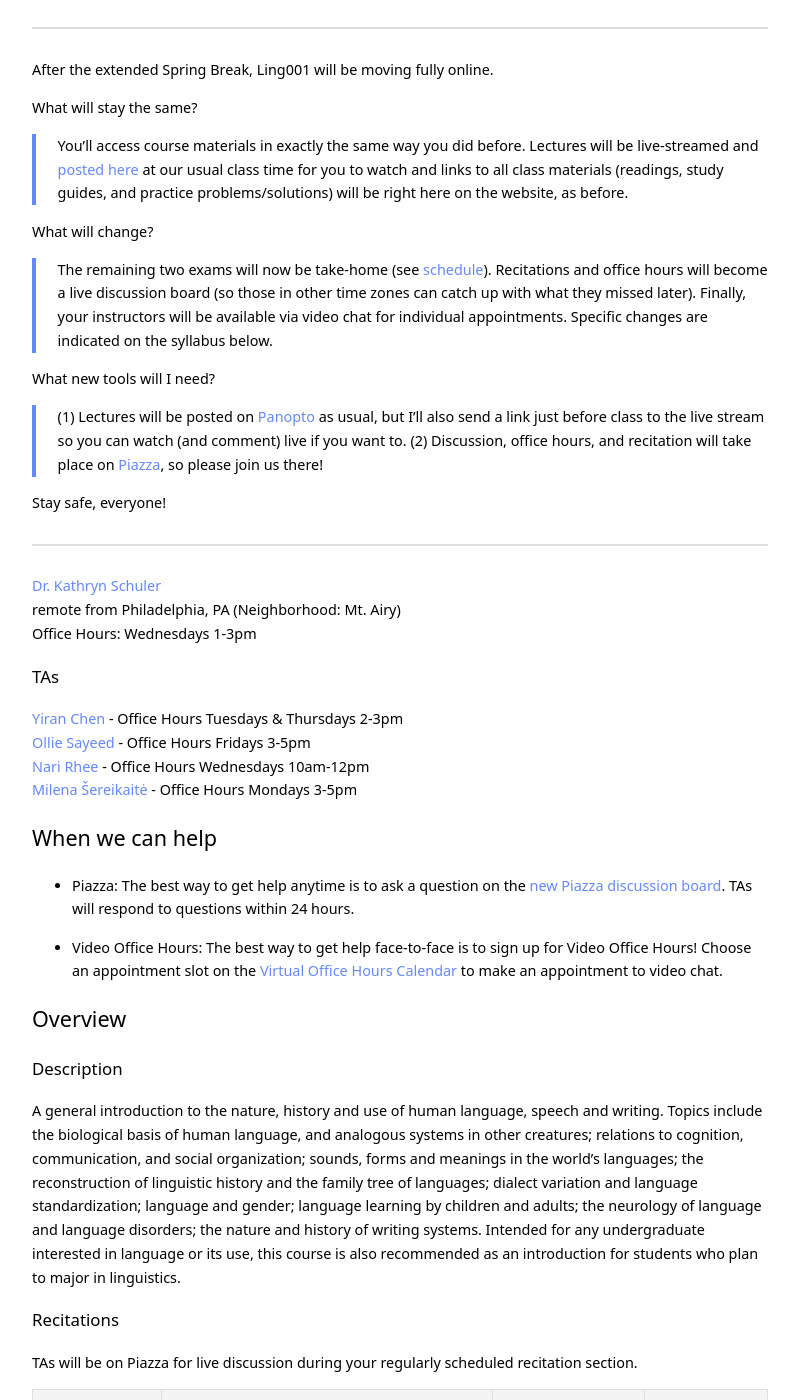
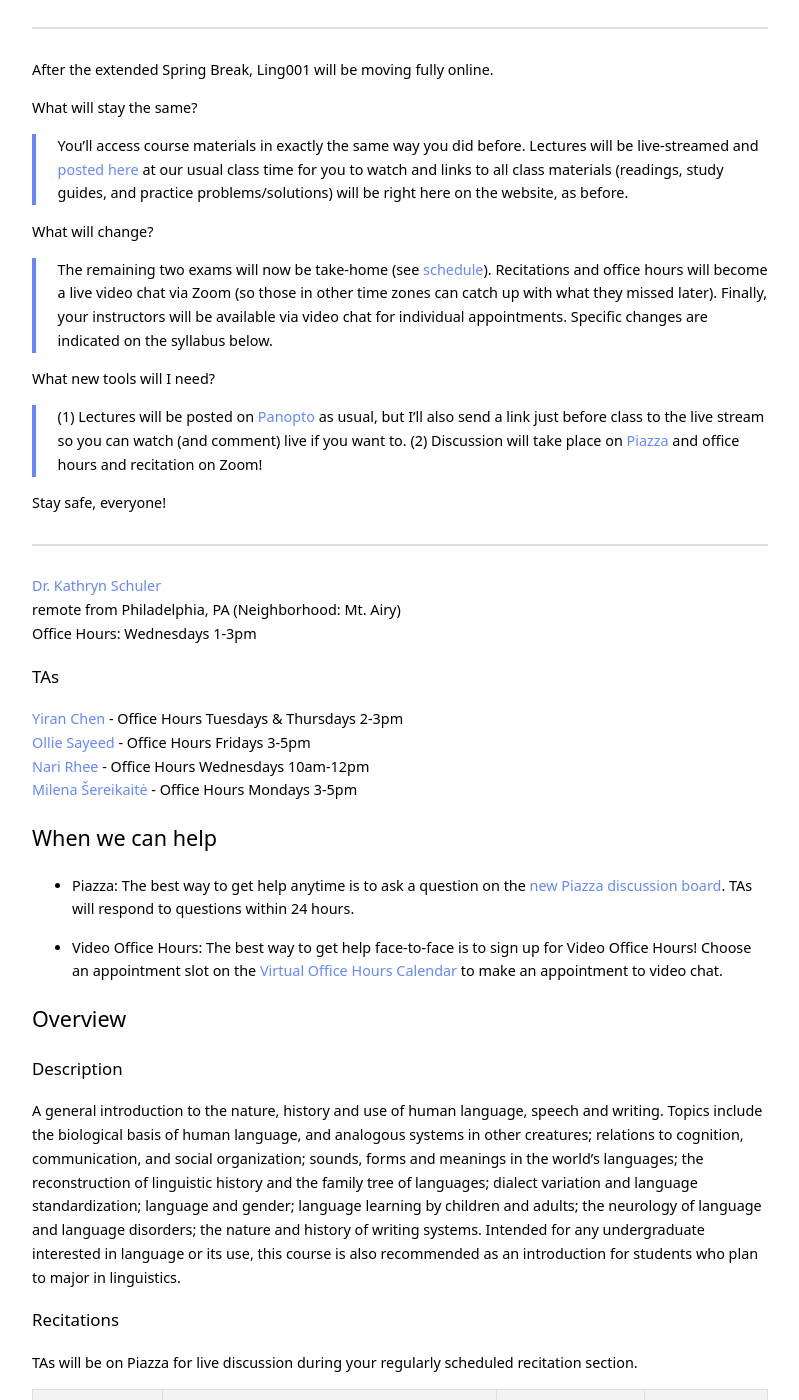
Before and after one commit to kschuler/ling001, a Jekyll site: the page built from index.md, in a window 1280 px wide and 1400 px high, scrolled down 350 px. Shown: the whole window, without its empty margins (240-1039 px from the left). Built offline with Jekyll 4.4.1, drawn with Linux system fonts in a browser that asks for light colours; some of the changed text lies outside the part shown.

Commit message:
Update index.md

```diff
--- a/index.md
+++ b/index.md
@@ -16,11 +16,11 @@ After the extended Spring Break, Ling001 will be moving fully online.
 > You'll access course materials in exactly the same way you did before. Lectures will be live-streamed and [posted here](https://upenn.hosted.panopto.com/Panopto/Pages/Sessions/List.aspx?folderID=99e28b4b-8d65-4ac1-9fe4-ab3c00e43bf5) at our usual class time for you to watch and links to all class materials (readings, study guides, and practice problems/solutions) will be right here on the website, as before.
 
 **What will change?**
-> The remaining two exams will now be take-home (see [schedule](#schedule)). Recitations and office hours will become a live discussion board (so those in other time zones can catch up with what they missed later). Finally, your instructors will be available via video chat for individual appointments. Specific changes are indicated on the syllabus below.
+> The remaining two exams will now be take-home (see [schedule](#schedule)). Recitations and office hours will become a live video chat via Zoom (so those in other time zones can catch up with what they missed later). Finally, your instructors will be available via video chat for individual appointments. Specific changes are indicated on the syllabus below.
 
 **What new tools will I need?**
 > (1) Lectures will be posted on [Panopto](https://upenn.hosted.panopto.com/Panopto/Pages/Sessions/List.aspx?folderID=99e28b4b-8d65-4ac1-9fe4-ab3c00e43bf5) as usual, but I'll also send a link just before class to the live stream so you can watch (and comment) live if you want to.
-> (2) Discussion, office hours, and recitation will take place on [Piazza](https://piazza.com/upenn/spring2020/ling001/home), so please join us there!
+> (2) Discussion will take place on [Piazza](https://piazza.com/upenn/spring2020/ling001/home) and office hours and recitation on Zoom!
 
 **Stay safe, everyone!**
 <hr>
@@ -54,14 +54,14 @@ TAs will be on Piazza for live discussion during your regularly scheduled recita
 
 Section | Time | Location | TA
 --- | --- | ---
-201| Thursdays 9:30-10:30am| on Piazza | Ollie
-202 | Thursdays 10:30-11:30am | on Piazza | Ollie
-203 | Thursdays 9:30-10:30am | on Piazza | Yiran
-204 | Thursdays 10:30-11:30am | on Piazza | Yiran
-205 | Thursdays 9:30-10:30am | on Piazza | Milena
-206 | Thursdays 10:30-11:30am | on Piazza | Milena
-207 | Fridays 11-12pm | on Piazza | Nari
-208 | Fridays 12-1pm | on Piazza | Nari
+201| Thursdays 9:30-10:30am| on Zoom | Ollie
+202 | Thursdays 10:30-11:30am | on Zoom | Ollie
+203 | Thursdays 9:30-10:30am | on Zoom | Yiran
+204 | Thursdays 10:30-11:30am | on Zoom | Yiran
+205 | Thursdays 9:30-10:30am | on Zoom | Milena
+206 | Thursdays 10:30-11:30am | on Zoom | Milena
+207 | Fridays 11-12pm | on Zoom | Nari
+208 | Fridays 12-1pm | on Zoom | Nari
 
 
 ### Materials
```
